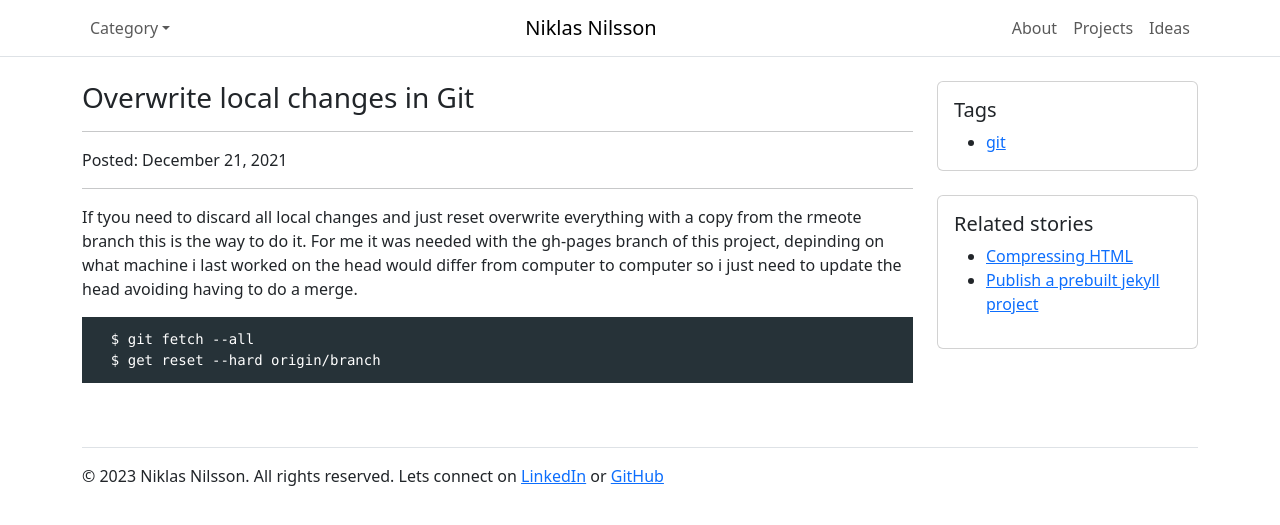
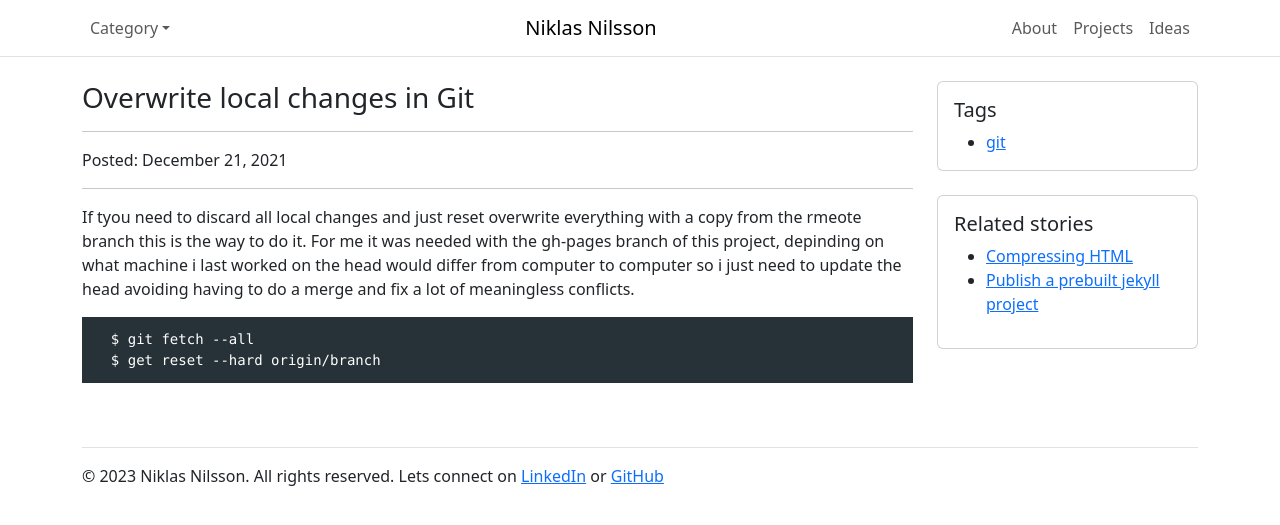
Before and after one commit to niklasnson/0x68k.github.io, a Jekyll site: the page built from _posts/2021-12-21-overwrite-local-changes-in-git.md, in a window 1280 px wide. Shown: the top 525 px of the page. Built offline with Jekyll 4.4.1, drawn with Linux system fonts in a browser that asks for light colours.

```diff
--- a/_posts/2021-12-21-overwrite-local-changes-in-git.md
+++ b/_posts/2021-12-21-overwrite-local-changes-in-git.md
@@ -5,7 +5,7 @@
 tags: git
 ---
 
-If tyou need to discard all local changes and just reset overwrite everything with a copy from the rmeote branch this is the way to do it. For me it was needed with the gh-pages branch of this project, depinding on what machine i last worked on the head would differ from computer to computer so i just need to update the head avoiding having to do a merge.
+If tyou need to discard all local changes and just reset overwrite everything with a copy from the rmeote branch this is the way to do it. For me it was needed with the gh-pages branch of this project, depinding on what machine i last worked on the head would differ from computer to computer so i just need to update the head avoiding having to do a merge and fix a lot of meaningless conflicts.
 
 
 
```
